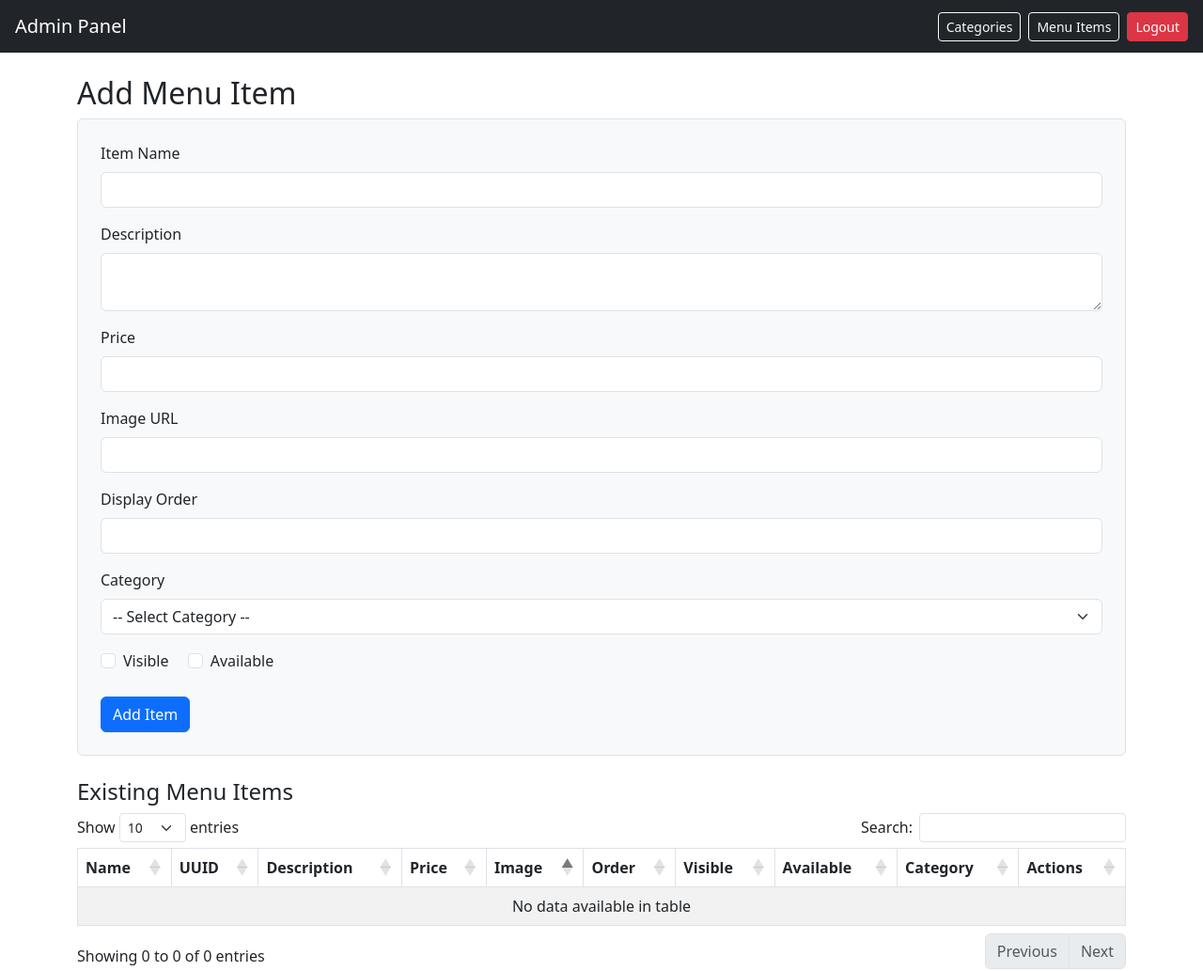
After one commit to MohamadAttat/Rococco-Scarlet, a PHP site: page /admin/items.php in a window 1280 px wide. The commit adds this page. Shown: the whole page at 94% size. Run offline with PHP 8.4, Linux system fonts and the light colour scheme; the visitor is signed in with stand-in values (Sample User, id 1); data that the repository does not hold is empty; some libraries are stand-ins or nearby versions.

Commit message:
add admin management

```diff
--- /dev/null
+++ b/admin/auth.php
@@ -0,0 +1,9 @@
+<?php
+if (session_status() === PHP_SESSION_NONE) {
+  session_start();
+}
+if (!isset($_SESSION['admin_logged_in'])) {
+  header("Location: login.php");
+  exit;
+}
+?>
--- /dev/null
+++ b/admin/db.php
@@ -0,0 +1,11 @@
+<?php
+$host = 'localhost';
+$user = 'root';
+$pass = '';
+$db = 'scarlet_db';
+
+$conn = new mysqli($host, $user, $pass, $db);
+if ($conn->connect_error) {
+  die("Connection failed: " . $conn->connect_error);
+}
+?>
--- /dev/null
+++ b/admin/footer.php
@@ -0,0 +1,18 @@
+</div> <!-- End container -->
+<script src="https://cdn.jsdelivr.net/npm/bootstrap@5.3.0/dist/js/bootstrap.bundle.min.js"></script>
+<!-- jQuery + DataTables JS -->
+<script src="https://code.jquery.com/jquery-3.7.0.min.js"></script>
+<script src="https://cdn.datatables.net/1.13.6/js/jquery.dataTables.min.js"></script>
+<script src="https://cdn.datatables.net/1.13.6/js/dataTables.bootstrap5.min.js"></script>
+<script>
+  $(document).ready(function () {
+    $('#data-table').DataTable({
+      order: [[4, 'asc']], // Sort by 'Order' column (index 4) initially
+      pageLength: 10
+    });
+  });
+</script>
+
+</body>
+
+</html>
--- /dev/null
+++ b/admin/header.php
@@ -0,0 +1,25 @@
+<?php
+include 'auth.php';
+?>
+<!DOCTYPE html>
+<html lang="en">
+
+<head>
+  <meta charset="UTF-8">
+  <title>Admin Panel</title>
+  <link href="https://cdn.jsdelivr.net/npm/bootstrap@5.3.0/dist/css/bootstrap.min.css" rel="stylesheet">
+  <!-- DataTables CSS -->
+  <link rel="stylesheet" href="https://cdn.datatables.net/1.13.6/css/dataTables.bootstrap5.min.css">
+
+</head>
+
+<body>
+  <nav class="navbar navbar-dark bg-dark px-3">
+    <a class="navbar-brand text-white" href="dashboard.php">Admin Panel</a>
+    <div class="d-flex">
+      <a href="categories.php" class="btn btn-outline-light btn-sm me-2">Categories</a>
+      <a href="items.php" class="btn btn-outline-light btn-sm me-2">Menu Items</a>
+      <a href="logout.php" class="btn btn-danger btn-sm">Logout</a>
+    </div>
+  </nav>
+  <div class="container mt-4">
--- /dev/null
+++ b/admin/items.php
@@ -0,0 +1,181 @@
+<?php
+include 'db.php';
+include 'header.php';
+
+$editMode = false;
+$editItem = [];
+
+// Fetch categories for dropdown
+$categories = $conn->query("SELECT category_uuid, category_name FROM tbl_menu_categories");
+
+// Handle edit request
+if (isset($_GET['edit'])) {
+  $editId = (int) $_GET['edit'];
+  $res = $conn->query("SELECT * FROM tbl_menu_items WHERE item_id = $editId LIMIT 1");
+  if ($res && $res->num_rows > 0) {
+    $editItem = $res->fetch_assoc();
+    $editMode = true;
+  }
+}
+if (isset($_GET['delete'])) {
+  $deleteId = (int) $_GET['delete'];
+  $conn->query("DELETE FROM tbl_menu_items WHERE item_id = $deleteId");
+  header("Location: items.php");
+  exit;
+}
+
+// Handle form submission
+if ($_SERVER['REQUEST_METHOD'] === 'POST') {
+  $name = $_POST['item_name'];
+  $desc = $_POST['item_description'];
+  $price = (float) $_POST['item_price'];
+  $image = $_POST['item_image'];
+  $order = (int) $_POST['item_order'];
+  $visible = isset($_POST['is_visible']) ? 1 : 0;
+  $available = isset($_POST['is_available']) ? 1 : 0;
+  $categoryUUID = $_POST['linked_to_category_uuid'];
+
+  if (isset($_POST['item_id']) && $_POST['item_id'] !== '') {
+    // UPDATE
+    $id = (int) $_POST['item_id'];
+    $stmt = $conn->prepare("UPDATE tbl_menu_items
+            SET item_name=?, item_description=?, item_price=?, item_image=?, item_order=?, is_visible=?, is_available=?, linked_to_category_uuid=?, updated_at=NOW()
+            WHERE item_id=?");
+    $stmt->bind_param("ssdssiisi", $name, $desc, $price, $image, $order, $visible, $available, $categoryUUID, $id);
+    $stmt->execute();
+    $stmt->close();
+  } else {
+    // INSERT
+    $uuid = uniqid('item_', true);
+    $stmt = $conn->prepare("INSERT INTO tbl_menu_items
+            (item_uuid, item_name, item_description, item_price, item_image, item_order, is_visible, is_available, order_count, linked_to_category_uuid, created_at, updated_at)
+            VALUES (?, ?, ?, ?, ?, ?, ?, ?, 0, ?, NOW(), NOW())");
+    $stmt->bind_param("sssdsiiis", $uuid, $name, $desc, $price, $image, $order, $visible, $available, $categoryUUID);
+    $stmt->execute();
+    $stmt->close();
+  }
+
+
+  header("Location: items.php");
+  exit;
+}
+?>
+
+<h2><?= $editMode ? 'Edit Menu Item' : 'Add Menu Item' ?></h2>
+
+<form method="post" class="mb-4 border p-4 rounded bg-light">
+  <input type="hidden" name="item_id" value="<?= $editMode ? $editItem['item_id'] : '' ?>">
+
+  <div class="mb-3">
+    <label class="form-label">Item Name</label>
+    <input name="item_name" class="form-control" required
+      value="<?= $editMode ? htmlspecialchars($editItem['item_name']) : '' ?>">
+  </div>
+
+  <div class="mb-3">
+    <label class="form-label">Description</label>
+    <textarea name="item_description"
+      class="form-control"><?= $editMode ? htmlspecialchars($editItem['item_description']) : '' ?></textarea>
+  </div>
+
+  <div class="mb-3">
+    <label class="form-label">Price</label>
+    <input name="item_price" type="number" step="0.01" class="form-control" required
+      value="<?= $editMode ? $editItem['item_price'] : '' ?>">
+  </div>
+
+  <div class="mb-3">
+    <label class="form-label">Image URL</label>
+    <input name="item_image" class="form-control"
+      value="<?= $editMode ? htmlspecialchars($editItem['item_image']) : '' ?>">
+  </div>
+
+  <div class="mb-3">
+    <label class="form-label">Display Order</label>
+    <input name="item_order" type="number" class="form-control" value="<?= $editMode ? $editItem['item_order'] : '' ?>">
+  </div>
+
+  <div class="mb-3">
+    <label class="form-label">Category</label>
+    <select name="linked_to_category_uuid" class="form-select" required>
+      <option value="">-- Select Category --</option>
+      <?php
+      // Reset categories for dropdown (if already fetched earlier)
+      $categories->data_seek(0);
+      while ($cat = $categories->fetch_assoc()):
+        $selected = ($editMode && $editItem['linked_to_category_uuid'] === $cat['category_uuid']) ? 'selected' : '';
+        ?>
+        <option value="<?= htmlspecialchars($cat['category_uuid']) ?>" <?= $selected ?>>
+          <?= htmlspecialchars($cat['category_name']) ?>
+        </option>
+      <?php endwhile; ?>
+    </select>
+  </div>
+
+  <div class="form-check form-check-inline">
+    <input class="form-check-input" type="checkbox" name="is_visible" <?= $editMode && $editItem['is_visible'] ? 'checked' : '' ?>>
+    <label class="form-check-label">Visible</label>
+  </div>
+
+  <div class="form-check form-check-inline">
+    <input class="form-check-input" type="checkbox" name="is_available" <?= $editMode && $editItem['is_available'] ? 'checked' : '' ?>>
+    <label class="form-check-label">Available</label>
+  </div>
+
+  <br><br>
+  <button class="btn btn-primary"><?= $editMode ? 'Update Item' : 'Add Item' ?></button>
+  <?php if ($editMode): ?>
+    <a href="items.php" class="btn btn-secondary ms-2">Cancel</a>
+  <?php endif; ?>
+</form>
+
+<h4>Existing Menu Items</h4>
+<table id="data-table" class="table table-bordered table-striped">
+  <thead>
+    <tr>
+      <th>Name</th>
+      <th>UUID</th>
+      <th>Description</th>
+      <th>Price</th>
+      <th>Image</th>
+      <th>Order</th>
+      <th>Visible</th>
+      <th>Available</th>
+      <th>Category</th>
+      <th>Actions</th>
+    </tr>
+  </thead>
+  <tbody>
+    <?php
+    $res = $conn->query("
+    SELECT i.*, c.category_name
+    FROM tbl_menu_items i
+    LEFT JOIN tbl_menu_categories c
+    ON i.linked_to_category_uuid = c.category_uuid
+    ORDER BY i.item_order ASC
+");
+    while ($row = $res->fetch_assoc()):
+      ?>
+      <tr>
+        <td><?= htmlspecialchars($row['item_name']) ?></td>
+        <td><?= htmlspecialchars($row['item_uuid']) ?></td>
+        <td><?= htmlspecialchars($row['item_description']) ?></td>
+        <td><?= number_format($row['item_price'], 2) ?></td>
+        <td><img src="../assets/images/product/<?= htmlspecialchars($row['item_image']) ?>" height="40"></td>
+        <td><?= $row['item_order'] ?></td>
+        <td><?= $row['is_visible'] ? 'Yes' : 'No' ?></td>
+        <td><?= $row['is_available'] ? 'Yes' : 'No' ?></td>
+        <td><?= htmlspecialchars($row['category_name'] ?? '—') ?></td>
+        <td>
+          <a href="items.php?edit=<?= $row['item_id'] ?>" class="btn btn-sm btn-warning">Edit</a>&nbsp;&nbsp;
+          <a href="items.php?delete=<?= $row['item_id'] ?>" class="btn btn-sm btn-danger"
+            onclick="return confirm('Are you sure you want to delete this item?');">
+            Delete
+          </a>
+        </td>
+      </tr>
+    <?php endwhile; ?>
+  </tbody>
+</table>
+
+<?php include 'footer.php'; ?>
--- /dev/null
+++ b/admin/logout.php
@@ -0,0 +1,5 @@
+<?php
+session_start();
+session_destroy();
+header("Location: login.php");
+exit;
```
Also changed, not shown: admin/categories.php (added, +160 -0 lines), admin/dashboard.php (added, +33 -0 lines), admin/login.php (added, +61 -0 lines), index.php (+28 -5 lines), assets/images/gallery/gallery-1.jpg, assets/images/gallery/gallery-2.jpg, assets/images/gallery/gallery-4.jpg, 4 other files.
